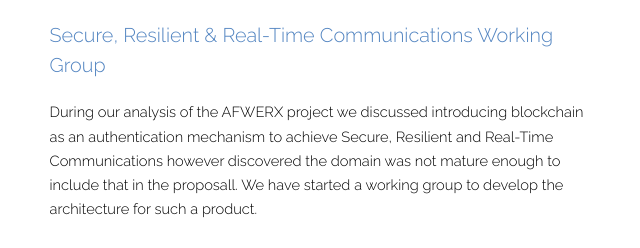
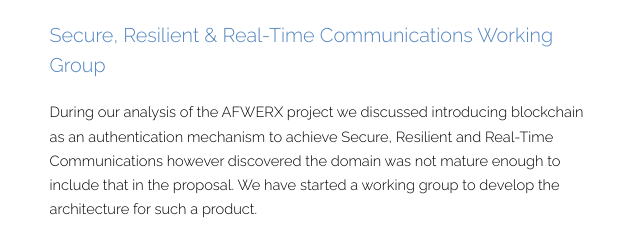
Before and after one commit to jlind0/multiplex.studio.web, a plain HTML site: page index.html in a window 1280 px wide. Shown: the part 1401-1649 px from the top of the page, 625-1265 px from the left. Drawn offline with Linux system fonts and the light colour scheme.

Commit message:
spelling error fixed

```diff
--- a/index.html
+++ b/index.html
@@ -59,7 +59,7 @@
                         <header>
                             <h3>Secure, Resilient &amp; Real-Time Communications Working Group</h3>
                         </header>
-						<p>During our analysis of the AFWERX project we discussed introducing blockchain as an authentication mechanism to achieve Secure, Resilient and Real-Time Communications however discovered the domain was not mature enough to include that in the proposall. We have started a working group to develop the architecture for such a product. </p>
+						<p>During our analysis of the AFWERX project we discussed introducing blockchain as an authentication mechanism to achieve Secure, Resilient and Real-Time Communications however discovered the domain was not mature enough to include that in the proposal. We have started a working group to develop the architecture for such a product. </p>
 						<p>If you have interest in being a contributor to our research and devleopment please contact <a href="mailto:comms@multiplex.studio">comms@multiplex.studio</a>.</p>
 					</article>
 					<article>
```
